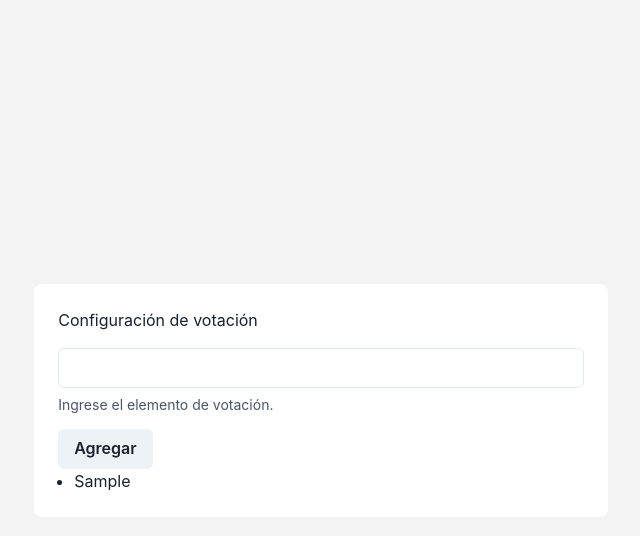
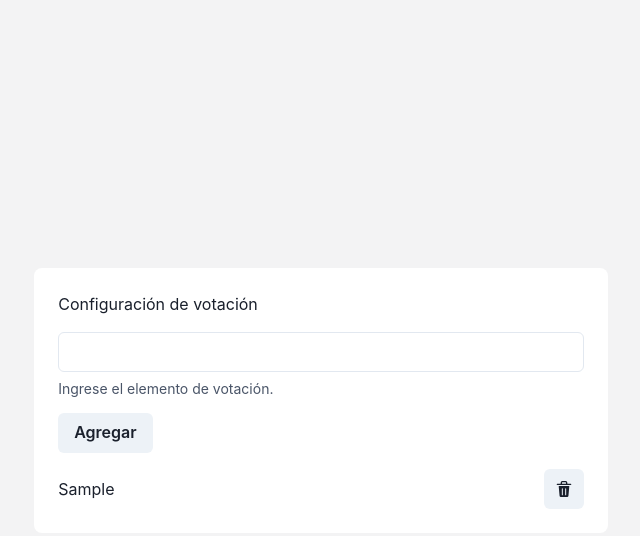
Before and after one commit to ivanroguerre/realtime-poll, a React (Vite) app in the folder packages/client/: page / in a window 1280 px wide. Both pictures are taken after typing "Sample" into the empty fields and a click on the button "Agregar". Shown: the top 536 px of the page, without its empty margins (319-959 px from the left). Built offline with nearby package versions, Linux system fonts and the light colour scheme.

Commit message:
Enable poll item deletion

```diff
--- a/packages/client/package.json
+++ b/packages/client/package.json
@@ -10,6 +10,7 @@
     "preview": "vite preview"
   },
   "dependencies": {
+    "@chakra-ui/icons": "^2.1.1",
     "@chakra-ui/react": "^2.8.2",
     "@emotion/react": "^11.11.3",
     "@emotion/styled": "^11.11.0",
--- /dev/null
+++ b/packages/client/src/components/editable-controls.tsx
@@ -0,0 +1,26 @@
+import { DeleteIcon } from "@chakra-ui/icons";
+import { IconButton, useEditableControls } from "@chakra-ui/react";
+import { JSX } from "react";
+
+type EditableControlsProps = {
+  onDeletePollItem: (pollItem: string) => void;
+  pollItem: string;
+};
+const EditableControls = ({
+  onDeletePollItem,
+  pollItem,
+}: EditableControlsProps): JSX.Element => {
+  const { isEditing } = useEditableControls();
+
+  if (isEditing) return <>bla</>;
+
+  return (
+    <IconButton
+      aria-label="Borrar elemento de votación"
+      icon={<DeleteIcon />}
+      onClick={() => onDeletePollItem(pollItem)}
+    />
+  );
+};
+
+export default EditableControls;
--- /dev/null
+++ b/packages/client/src/components/poll-item-list.tsx
@@ -0,0 +1,36 @@
+import {
+  Editable,
+  EditableInput,
+  EditablePreview,
+  HStack,
+  ListItem,
+  UnorderedList,
+} from "@chakra-ui/react";
+import { JSX } from "react";
+
+import EditableControls from "./editable-controls";
+import { usePollItems } from "../poll-hooks";
+
+const PollItemsList = (): JSX.Element => {
+  const { pollItems, deletePollItem: handleDeletePollItem } = usePollItems();
+  return (
+    <UnorderedList ml={0} mt={4} spacing={1} styleType="none">
+      {pollItems.map((pollItem) => (
+        <ListItem key={pollItem}>
+          <Editable defaultValue={pollItem}>
+            <HStack justify="space-between">
+              <EditablePreview />
+              <EditableInput />
+              <EditableControls
+                onDeletePollItem={handleDeletePollItem}
+                pollItem={pollItem}
+              />
+            </HStack>
+          </Editable>
+        </ListItem>
+      ))}
+    </UnorderedList>
+  );
+};
+
+export default PollItemsList;
--- a/packages/client/src/poll-hooks.ts
+++ b/packages/client/src/poll-hooks.ts
@@ -5,8 +5,8 @@ import { PollContext } from "./poll-context";
 export const usePollItems = () => {
   const {
     pollItems,
-    actions: { addPollItem },
+    actions: { addPollItem, deletePollItem },
   } = useContext(PollContext);
 
-  return { pollItems, addPollItem };
+  return { addPollItem, deletePollItem, pollItems };
 };
--- a/packages/client/src/screens/poll-setup.tsx
+++ b/packages/client/src/screens/poll-setup.tsx
@@ -1,19 +1,16 @@
-import { Box, ListItem, Text, UnorderedList, VStack } from "@chakra-ui/react";
+import { Box, VStack } from "@chakra-ui/react";
 
 import AddPollItem from "../components/add-poll-item";
 import { usePollItems } from "../poll-hooks";
+import PollItemsList from "../components/poll-item-list";
 
 const PollSetup = () => {
-  const { pollItems, addPollItem: handlePollItemSubmit } = usePollItems();
+  const { addPollItem: handlePollItemSubmit } = usePollItems();
   return (
     <VStack align="stretch" justify="center" minH="100vh">
       <Box bgColor="white" borderRadius="lg" p={6}>
         <AddPollItem onPollItemSubmit={handlePollItemSubmit} />
-        <UnorderedList>
-          {pollItems.map((pollItem) => (
-            <ListItem key={pollItem}>{pollItem}</ListItem>
-          ))}
-        </UnorderedList>
+        <PollItemsList />
       </Box>
     </VStack>
   );
```
Also changed, not shown: 1 other file (tests, documents, lock files or other folders).
